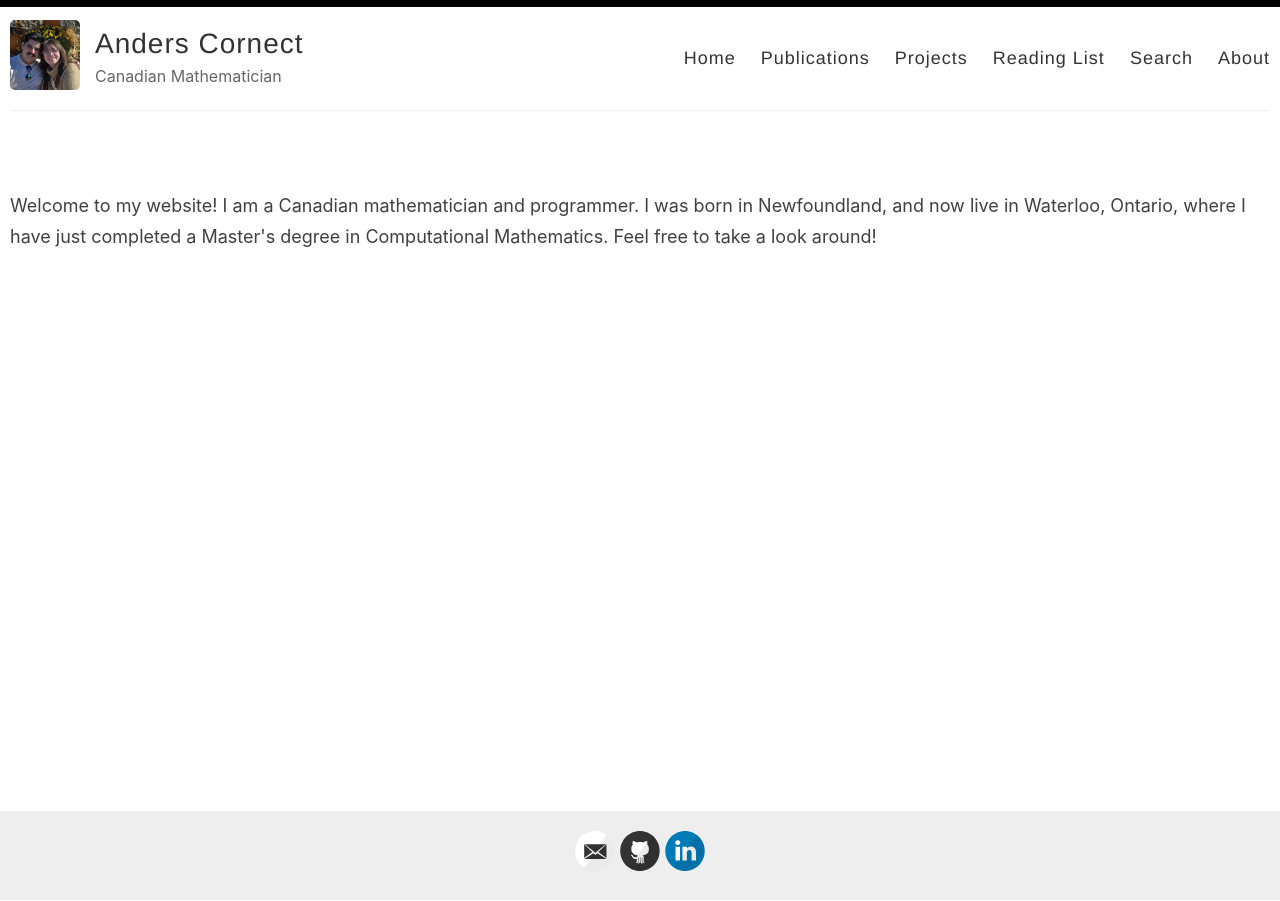
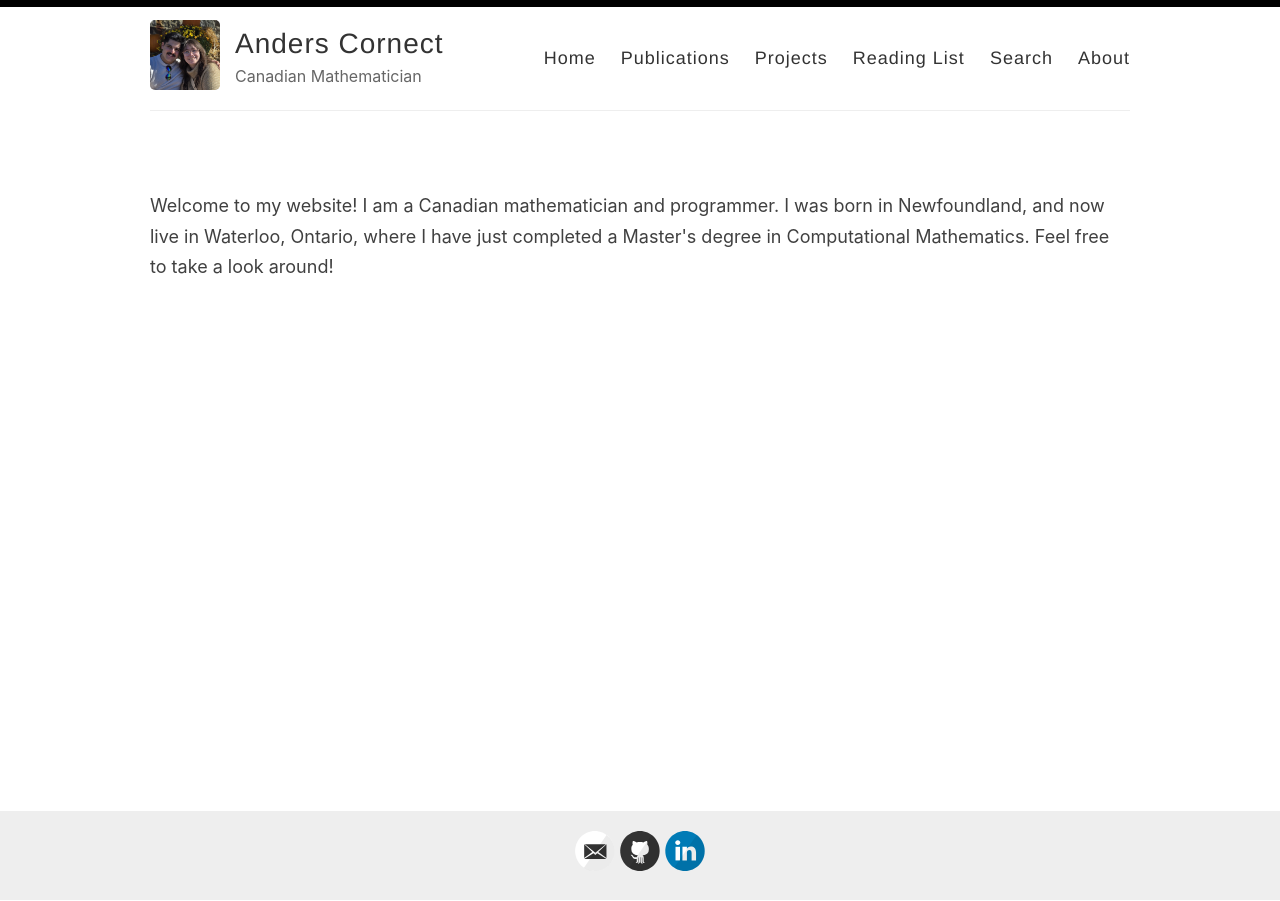
Before and after one commit to And-ers/And-ers.github.io, a Jekyll site: the page built from index.html, in a window 1280 px wide. Built offline with Jekyll 4.4.1, drawn with Linux system fonts in a browser that asks for light colours; the list of posts is cut into pages by our own code.

Commit message:
modified:   assets/style.scss

```diff
--- a/assets/style.scss
+++ b/assets/style.scss
@@ -26,11 +26,14 @@ body {
   font-weight: 400;
   font-size: 18px;
   height: 100%;
+  margin: 0;
+  padding: 0;
+  width: 100%;
 }
 
 .container {
   margin: 0 auto;
-  max-width: 1980px;
+  max-width: 1000px;
   padding: 0 10px;
   width: 100%;
 }
```
